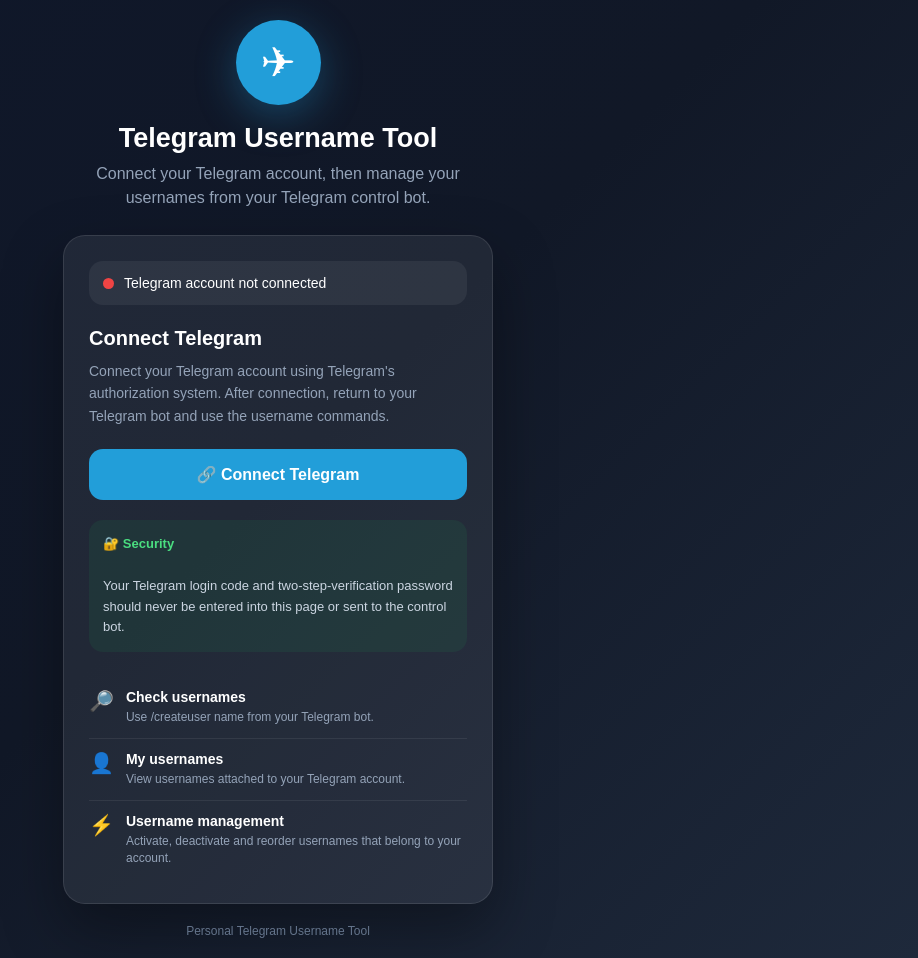
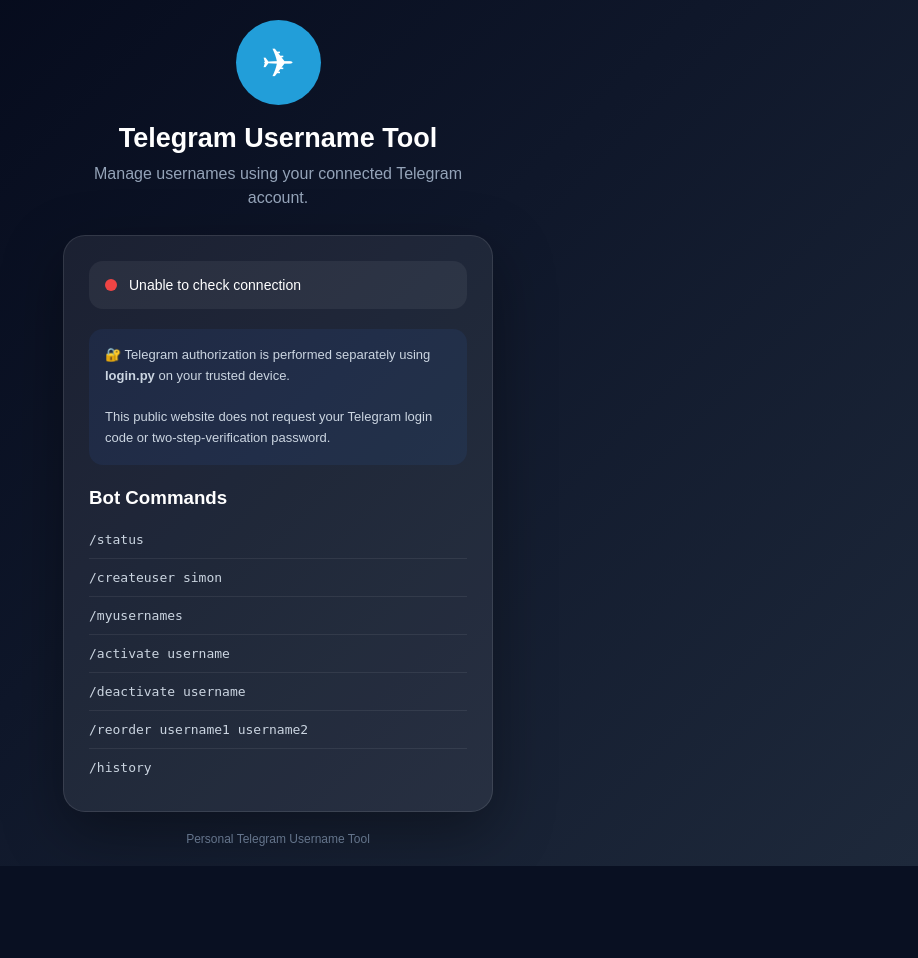
Before and after one commit to tylagroupmanagerbot-spec/Telegram-user-name-generator, a Python web app: template templates/index.html in a window 1280 px wide. Shown: the whole page, without its empty margins (362-1280 px from the left). After the commit the page ends 866 px from the top, so only its background shows below. Run offline with Jinja, Linux system fonts and the light colour scheme; the template is opened without the code that fills it, so the values that code supplies are empty.

Commit message:
Refactor HTML structure and styles for clarity

```diff
--- a/templates/index.html
+++ b/templates/index.html
@@ -1,6 +1,9 @@
 <!DOCTYPE html>
+
 <html lang="en">
+
 <head>
+
     <meta charset="UTF-8">
 
     <meta
@@ -8,16 +11,22 @@
         content="width=device-width, initial-scale=1.0"
     >
 
-    <title>Telegram Username Tool</title>
+    <title>
+        Telegram Username Tool
+    </title>
+
 
     <style>
+
         * {
+            box-sizing: border-box;
             margin: 0;
             padding: 0;
-            box-sizing: border-box;
         }
 
+
         body {
+
             min-height: 100vh;
 
             font-family:
@@ -28,63 +37,86 @@
             background:
                 linear-gradient(
                     135deg,
+                    #020617,
                     #0f172a,
-                    #111827,
                     #1e293b
                 );
 
             color: white;
 
             display: flex;
+
+            justify-content: center;
+
             align-items: center;
-            justify-content: center;
 
             padding: 20px;
         }
 
+
         .container {
+
             width: 100%;
+
             max-width: 430px;
         }
 
-        .logo {
+
+        .header {
+
             text-align: center;
+
             margin-bottom: 25px;
         }
 
-        .telegram-icon {
+
+        .icon {
+
             width: 85px;
+
             height: 85px;
-
-            margin: auto;
-
-            display: flex;
-            align-items: center;
-            justify-content: center;
 
             border-radius: 50%;
 
+            margin:
+                0
+                auto
+                18px;
+
+            display: flex;
+
+            justify-content: center;
+
+            align-items: center;
+
             background: #229ED9;
 
-            font-size: 42px;
-
-            box-shadow:
-                0 10px 40px
-                rgba(34, 158, 217, 0.35);
+            font-size: 40px;
         }
 
-        .logo h1 {
-            margin-top: 18px;
+
+        h1 {
+
             font-size: 27px;
         }
 
-        .logo p {
+
+        .subtitle {
+
+            color: #94a3b8;
+
             margin-top: 8px;
-            color: #94a3b8;
+
             line-height: 1.5;
         }
 
+
         .card {
+
+            padding: 25px;
+
+            border-radius: 22px;
+
             background:
                 rgba(
                     255,
@@ -102,21 +134,24 @@
                     0.10
                 );
 
-            border-radius: 22px;
-
-            padding: 25px;
-
             box-shadow:
-                0 25px 60px
-                rgba(0, 0, 0, 0.35);
+                0
+                20px
+                60px
+                rgba(
+                    0,
+                    0,
+                    0,
+                    0.35
+                );
         }
 
+
         .status {
-            display: flex;
-            align-items: center;
-            gap: 10px;
 
-            padding: 14px;
+            padding: 16px;
+
+            border-radius: 14px;
 
             background:
                 rgba(
@@ -126,82 +161,45 @@
                     0.06
                 );
 
-            border-radius: 14px;
+            display: flex;
 
-            margin-bottom: 22px;
+            align-items: center;
+
+            gap: 12px;
         }
 
-        .status-dot {
-            width: 11px;
-            height: 11px;
+
+        .dot {
+
+            width: 12px;
+
+            height: 12px;
+
+            border-radius: 50%;
 
             background: #ef4444;
-
-            border-radius: 50%;
         }
 
-        .status.connected .status-dot {
+
+        .connected .dot {
+
             background: #22c55e;
         }
 
-        .status-text {
+
+        #statusText {
+
             font-size: 14px;
         }
 
-        h2 {
-            font-size: 20px;
-            margin-bottom: 10px;
-        }
 
-        .description {
-            color: #94a3b8;
+        .account {
 
-            font-size: 14px;
+            display: none;
 
-            line-height: 1.6;
-
-            margin-bottom: 22px;
-        }
-
-        .connect-button {
-            width: 100%;
-
-            border: none;
+            margin-top: 20px;
 
             padding: 16px;
-
-            border-radius: 14px;
-
-            background: #229ED9;
-
-            color: white;
-
-            font-size: 16px;
-            font-weight: bold;
-
-            cursor: pointer;
-
-            transition: 0.2s;
-        }
-
-        .connect-button:hover {
-            transform: translateY(-2px);
-
-            box-shadow:
-                0 10px 25px
-                rgba(34, 158, 217, 0.30);
-        }
-
-        .connect-button:disabled {
-            opacity: 0.6;
-            cursor: not-allowed;
-            transform: none;
-        }
-
-        .security {
-            margin-top: 20px;
-
-            padding: 14px;
 
             border-radius: 14px;
 
@@ -212,6 +210,40 @@
                     94,
                     0.08
                 );
+        }
+
+
+        .account h3 {
+
+            margin-bottom: 10px;
+
+            color: #4ade80;
+        }
+
+
+        .account p {
+
+            color: #cbd5e1;
+
+            line-height: 1.7;
+        }
+
+
+        .notice {
+
+            margin-top: 20px;
+
+            padding: 16px;
+
+            border-radius: 14px;
+
+            background:
+                rgba(
+                    59,
+                    130,
+                    246,
+                    0.08
+                );
 
             color: #cbd5e1;
 
@@ -220,19 +252,22 @@
             line-height: 1.6;
         }
 
-        .security strong {
-            color: #4ade80;
+
+        .commands {
+
+            margin-top: 22px;
         }
 
-        .features {
-            margin-top: 25px;
+
+        .commands h3 {
+
+            margin-bottom: 12px;
         }
 
-        .feature {
-            display: flex;
-            gap: 12px;
 
-            padding: 12px 0;
+        .command {
+
+            padding: 11px 0;
 
             border-bottom:
                 1px solid
@@ -242,72 +277,44 @@
                     255,
                     0.07
                 );
+
+            color: #cbd5e1;
+
+            font-family: monospace;
         }
 
-        .feature:last-child {
+
+        .command:last-child {
+
             border-bottom: none;
         }
 
-        .feature-icon {
-            font-size: 20px;
-        }
-
-        .feature-title {
-            font-size: 14px;
-            font-weight: bold;
-        }
-
-        .feature-description {
-            color: #94a3b8;
-
-            font-size: 12px;
-
-            margin-top: 4px;
-
-            line-height: 1.4;
-        }
 
         .footer {
+
             text-align: center;
-
-            margin-top: 20px;
 
             color: #64748b;
 
             font-size: 12px;
+
+            margin-top: 20px;
         }
 
-        #message {
-            display: none;
+    </style>
 
-            margin-top: 16px;
+</head>
 
-            padding: 13px;
-
-            border-radius: 12px;
-
-            background:
-                rgba(
-                    255,
-                    255,
-                    255,
-                    0.06
-                );
-
-            font-size: 13px;
-
-            line-height: 1.5;
-        }
-    </style>
-</head>
 
 <body>
 
+
 <div class="container">
 
-    <div class="logo">
 
-        <div class="telegram-icon">
+    <div class="header">
+
+        <div class="icon">
             ✈
         </div>
 
@@ -315,168 +322,118 @@
             Telegram Username Tool
         </h1>
 
-        <p>
-            Connect your Telegram account,
-            then manage your usernames from
-            your Telegram control bot.
-        </p>
+        <div class="subtitle">
+
+            Manage usernames using your
+            connected Telegram account.
+
+        </div>
 
     </div>
 
 
     <div class="card">
 
+
         <div
             class="status"
             id="status"
         >
 
-            <div class="status-dot"></div>
+            <div class="dot"></div>
 
-            <div
-                class="status-text"
-                id="statusText"
-            >
-                Telegram account not connected
-            </div>
+            <div id="statusText">
 
-        </div>
-
-
-        <h2>
-            Connect Telegram
-        </h2>
-
-        <p class="description">
-            Connect your Telegram account using
-            Telegram's authorization system.
-            After connection, return to your
-            Telegram bot and use the username
-            commands.
-        </p>
-
-
-        <button
-            class="connect-button"
-            id="connectButton"
-            onclick="connectTelegram()"
-        >
-            🔗 Connect Telegram
-        </button>
-
-
-        <div id="message"></div>
-
-
-        <div class="security">
-
-            🔐 <strong>Security</strong>
-
-            <br><br>
-
-            Your Telegram login code and
-            two-step-verification password should
-            never be entered into this page or
-            sent to the control bot.
-
-        </div>
-
-
-        <div class="features">
-
-            <div class="feature">
-
-                <div class="feature-icon">
-                    🔎
-                </div>
-
-                <div>
-
-                    <div class="feature-title">
-                        Check usernames
-                    </div>
-
-                    <div class="feature-description">
-                        Use /createuser name from
-                        your Telegram bot.
-                    </div>
+                Checking Telegram connection...
 
             </div>
 
         </div>
 
 
-            <div class="feature">
+        <div
+            class="account"
+            id="account"
+        >
 
-                <div class="feature-icon">
-                    👤
+            <h3>
+                Telegram Connected
+            </h3>
+
+            <p id="accountDetails">
+            </p>
+
         </div>
 
-                <div>
 
-                    <div class="feature-title">
-                        My usernames
+        <div class="notice">
+
+            🔐 Telegram authorization is performed
+            separately using <strong>login.py</strong>
+            on your trusted device.
+
+            <br><br>
+
+            This public website does not request
+            your Telegram login code or
+            two-step-verification password.
+
         </div>
 
-                    <div class="feature-description">
-                        View usernames attached to
-                        your Telegram account.
+
+        <div class="commands">
+
+            <h3>
+                Bot Commands
+            </h3>
+
+            <div class="command">
+                /status
             </div>
 
+            <div class="command">
+                /createuser simon
+            </div>
+
+            <div class="command">
+                /myusernames
+            </div>
+
+            <div class="command">
+                /activate username
+            </div>
+
+            <div class="command">
+                /deactivate username
+            </div>
+
+            <div class="command">
+                /reorder username1 username2
+            </div>
+
+            <div class="command">
+                /history
             </div>
 
         </div>
 
 
-            <div class="feature">
-
-                <div class="feature-icon">
-                    ⚡
-                </div>
-
-                <div>
-
-                    <div class="feature-title">
-                        Username management
-                    </div>
-
-                    <div class="feature-description">
-                        Activate, deactivate and
-                        reorder usernames that
-                        belong to your account.
-                    </div>
-
-                </div>
-
-            </div>
-
-        </div>
-
     </div>
 
 
     <div class="footer">
+
         Personal Telegram Username Tool
+
     </div>
+
 
 </div>
 
 
 <script>
 
-    function showMessage(text) {
-
-        const box =
-            document.getElementById(
-                "message"
-            );
-
-        box.style.display = "block";
-        box.textContent = text;
-    }
-
-
-    function setConnected() {
+async function checkStatus() {
 
     const status =
         document.getElementById(
@@ -488,26 +445,16 @@
             "statusText"
         );
 
-        const button =
+    const account =
         document.getElementById(
-                "connectButton"
+            "account"
         );
 
-        status.classList.add(
-            "connected"
+    const accountDetails =
+        document.getElementById(
+            "accountDetails"
         );
 
-        statusText.textContent =
-            "Telegram account connected";
-
-        button.textContent =
-            "✅ Connected";
-
-        button.disabled = true;
-    }
-
-
-    async function checkStatus() {
 
     try {
 
@@ -519,108 +466,80 @@
                 }
             );
 
-            if (!response.ok) {
-                return;
-            }
 
         const data =
             await response.json();
 
+
         if (data.connected === true) {
 
-                setConnected();
-            }
+            status.classList.add(
+                "connected"
+            );
 
-        } catch (error) {
+            statusText.textContent =
+                "Telegram account connected";
 
-            console.log(
-                "Status check unavailable."
-            );
-        }
+            account.style.display =
+                "block";
+
+
+            let username = "None";
+
+
+            if (data.username) {
+
+                username =
+                    "@"
+                    + data.username;
             }
 
 
-    async function connectTelegram() {
+            accountDetails.innerHTML =
+                "Telegram ID: "
+                + data.id
+                + "<br>"
+                + "Username: "
+                + username;
 
-        const button =
-            document.getElementById(
-                "connectButton"
+        }
+
+        else {
+
+            status.classList.remove(
+                "connected"
             );
 
-        button.disabled = true;
+            statusText.textContent =
+                "Telegram account not connected";
 
-        button.textContent =
-            "Connecting...";
-
-        showMessage(
-            "Starting Telegram authorization..."
-        );
-
-        try {
-
-            const response =
-                await fetch(
-                    "/api/connect",
-                    {
-                        method: "POST"
-                    }
-                );
-
-            const data =
-                await response.json();
-
-            if (!response.ok) {
-
-                throw new Error(
-                    data.error ||
-                    "Unable to start connection."
-                );
+            account.style.display =
+                "none";
         }
 
 
-            if (data.connected === true) {
-
-                setConnected();
-
-                showMessage(
-                    "Telegram is already connected."
-                );
-
-                return;
     }
 
+    catch (error) {
 
-            if (data.authorization_url) {
-
-                window.location.href =
-                    data.authorization_url;
-
-                return;
+        statusText.textContent =
+            "Unable to check connection";
     }
 
-
-            showMessage(
-                "Telegram authorization started."
-            );
-
-
-        } catch (error) {
-
-            button.disabled = false;
-
-            button.textContent =
-                "🔗 Connect Telegram";
-
-            showMessage(
-                error.message
-            );
-        }
 }
 
 
 checkStatus();
 
+
+setInterval(
+    checkStatus,
+    10000
+);
+
 </script>
 
+
 </body>
+
 </html>
```
Lines whose indentation alone changed are shown as unchanged.
